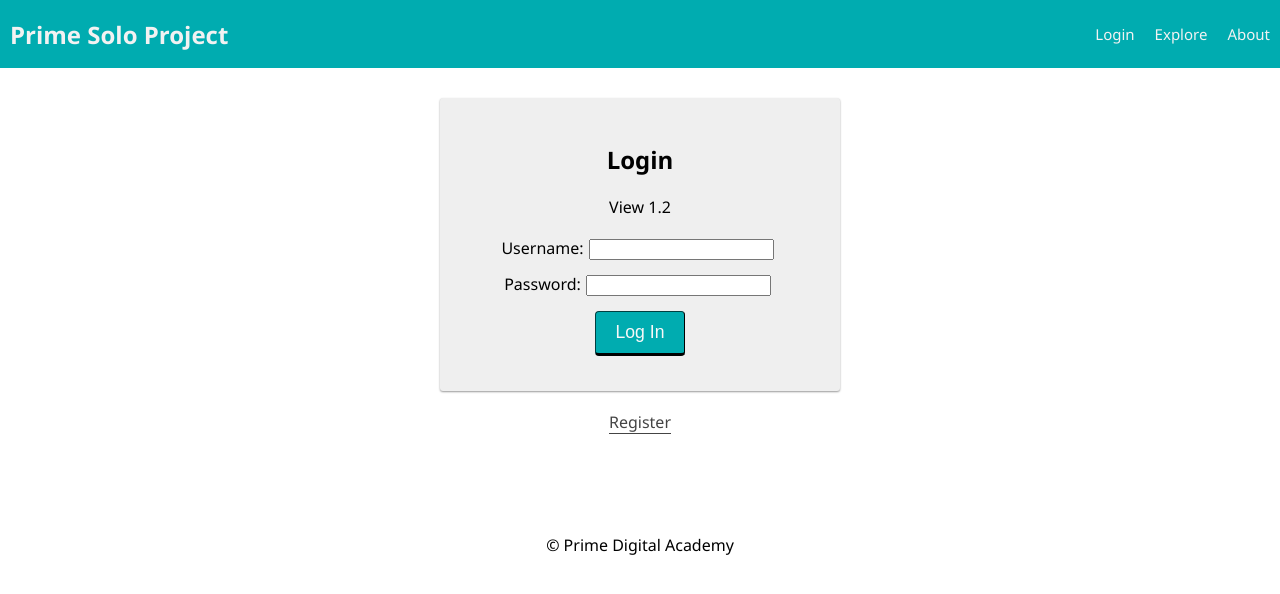
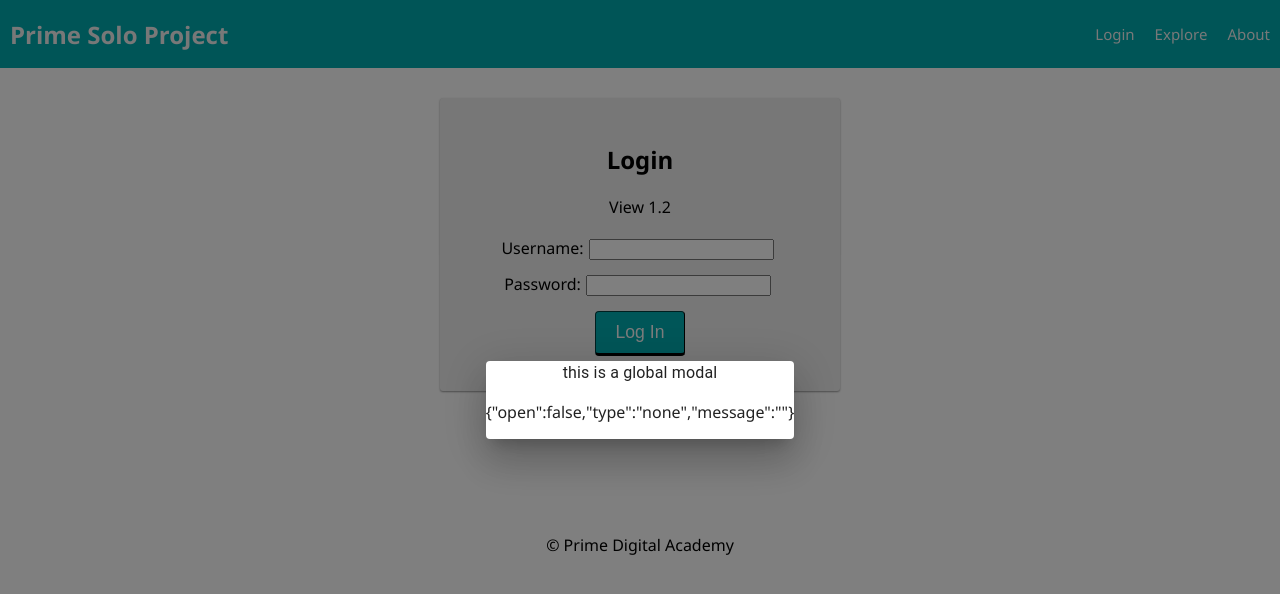
Before and after one commit to matt-d-nelson/Field, a React (Create React App) app: page /#/new in a window 1280 px wide. Shown: the top 594 px of the page. Built offline with nearby package versions, Linux system fonts and the light colour scheme; no server answers.

Commit message:
created GlobalModal component to manage app alerts

```diff
--- a/src/components/App/App.jsx
+++ b/src/components/App/App.jsx
@@ -23,6 +23,7 @@ import "./App.css";
 import Explore from "../Explore/Explore";
 import Details from "../Details/Details";
 import NewPost from "../NewPost/NewPost";
+import GlobalModal from "../GlobalModal/GlobalModal";
 
 function App() {
   const dispatch = useDispatch();
@@ -36,7 +37,10 @@ function App() {
   return (
     <Router>
       <div>
+        {/* ------------------GLOBAL COMPONENTS------------------ */}
         <Nav />
+        {/* alert modal that is controled by reducer */}
+        <GlobalModal />
         <Switch>
           {/* Visiting localhost:3000 will redirect to localhost:3000/home */}
           <Redirect exact from="/" to="/home" />
--- /dev/null
+++ b/src/components/GlobalModal/GlobalModal.jsx
@@ -0,0 +1,21 @@
+import { Typography, Modal, Box, Dialog } from "@material-ui/core";
+import { useSelector } from "react-redux";
+
+function GlobalModal(props) {
+  const modalData = useSelector((store) => store.modal);
+
+  return (
+    <Dialog open={true}>
+      <Typography>this is a global modal</Typography>
+      <p>{JSON.stringify(modalData)}</p>
+    </Dialog>
+    // <Modal open={true}>
+    //   <Box>
+    //     <Typography>this is a global modal</Typography>
+    //     <p>{JSON.stringify(modalData)}</p>
+    //   </Box>
+    // </Modal>
+  );
+}
+
+export default GlobalModal;
--- a/src/components/NewPost/NewPost.jsx
+++ b/src/components/NewPost/NewPost.jsx
@@ -61,14 +61,18 @@ function NewPost() {
   };
 
   const onSubmit = () => {
-    const newPost = {
+    // temp for input verification
+    const newPostTemp = {
       title: title,
       description: description,
       tags: tags,
       lat: markers[0].lat,
       lng: markers[0].lng,
     };
-    console.log(newPost);
+    console.log(newPostTemp);
+    if ((title = "")) {
+    }
+    const newPost = new FormData();
   };
 
   //---------------------JSX RETURN---------------------//
--- /dev/null
+++ b/src/redux/reducers/modal.reducer.js
@@ -0,0 +1,15 @@
+const modalReducer = (
+  state = { open: false, type: "none", message: "" },
+  action
+) => {
+  switch (action.type) {
+    case "OPEN_MODAL":
+      return action.payload;
+    case "CLOSE_MODAL":
+      return { open: false, type: "none", message: "" };
+    default:
+      return state;
+  }
+};
+
+export default modalReducer;
```
Also changed, not shown: src/redux/reducers/_root.reducer.js (+5 -3 lines).
